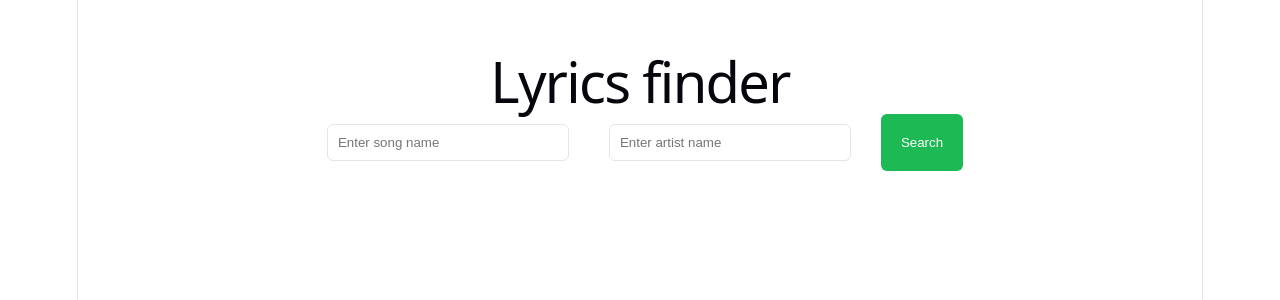
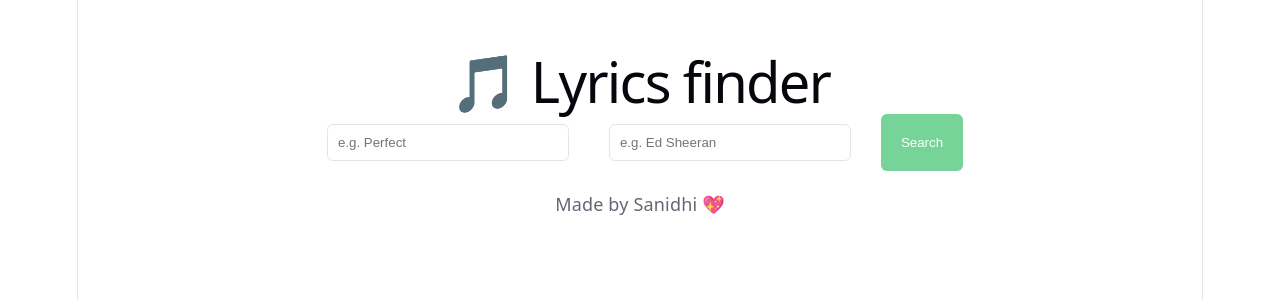
Before and after one commit to Sanidhi07/Lyrics-finder-app, a React (Vite) app: page / in a window 1280 px wide. Shown: the top 300 px of the page. Built offline with nearby package versions, Linux system fonts and the light colour scheme.

Commit message:
feat: improve UX with enter key support, better error handling, and UI polish

```diff
--- a/src/App.css
+++ b/src/App.css
@@ -56,6 +56,8 @@ button:disabled {
   max-width: 700px;
   margin-left: auto;
   margin-right: auto;
+  max-height: 300px;
+  overflow-y: auto;
 }
 .lyrics-box p {
   line-height: 1.6;
--- a/src/App.jsx
+++ b/src/App.jsx
@@ -18,6 +18,7 @@ const handleCopy = () => {
 
 
  const handleSearch = async () => {
+    if (loading) return;
   if (!song.trim() || !artist.trim()) {
     setError("Please enter both song and artist 😅");
     return;
@@ -50,16 +51,18 @@ const handleCopy = () => {
 
   return (
     <div className="container">
-      <h1>Lyrics finder</h1>
+      <h1>🎵 Lyrics finder</h1>
       <div className='search-box'>
-      <input type="text" placeholder='Enter song name' value={song} onChange={(e) => {
+      <input type="text" placeholder='e.g. Perfect' value={song} onChange={(e) => {
   setSong(e.target.value);
   setError("");
-}} />
+}}
+ onKeyDown={(e) => e.key === "Enter" && handleSearch()}/>
       <br/>
-      <input type="text" placeholder='Enter artist name' value={artist} onChange={(e)=>{setArtist(e.target.value);setError("")}} />
+      <input type="text" placeholder='e.g. Ed Sheeran' value={artist} onChange={(e)=>{setArtist(e.target.value);setError("")}}
+       onKeyDown={(e) => e.key === "Enter" && handleSearch()}/>
       <br/>
-      <button onClick={handleSearch} disabled={loading}>{loading ? "Searching..." : "Search"}</button>
+      <button onClick={handleSearch} disabled={!song.trim() || !artist.trim() || loading}>{loading ? "Searching..." : "Search"}</button>
       </div>
       {loading && <p className='loading'>Loading...⏳</p>}
      {error && <p className='error'>{error}</p>}
@@ -74,8 +77,13 @@ const handleCopy = () => {
        <p>{lyrics}</p>
      </div>
     )}
+    <footer>
+  <p>Made by Sanidhi 💖</p>
+</footer>
     </div>
+
   )
+
 }
 
 export default App;
```
